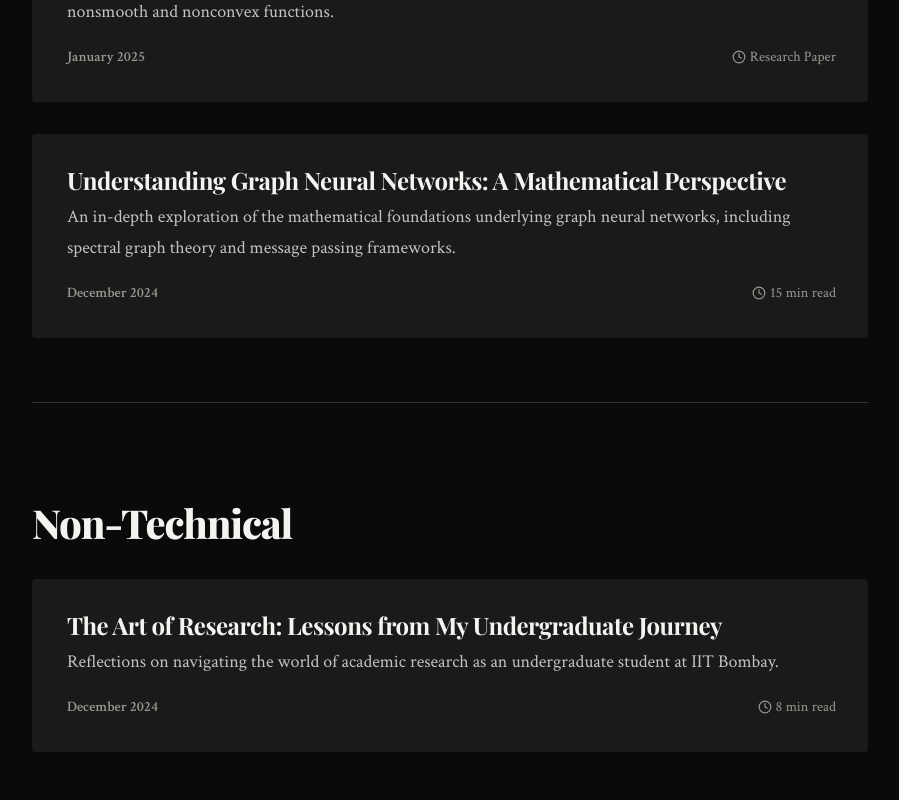
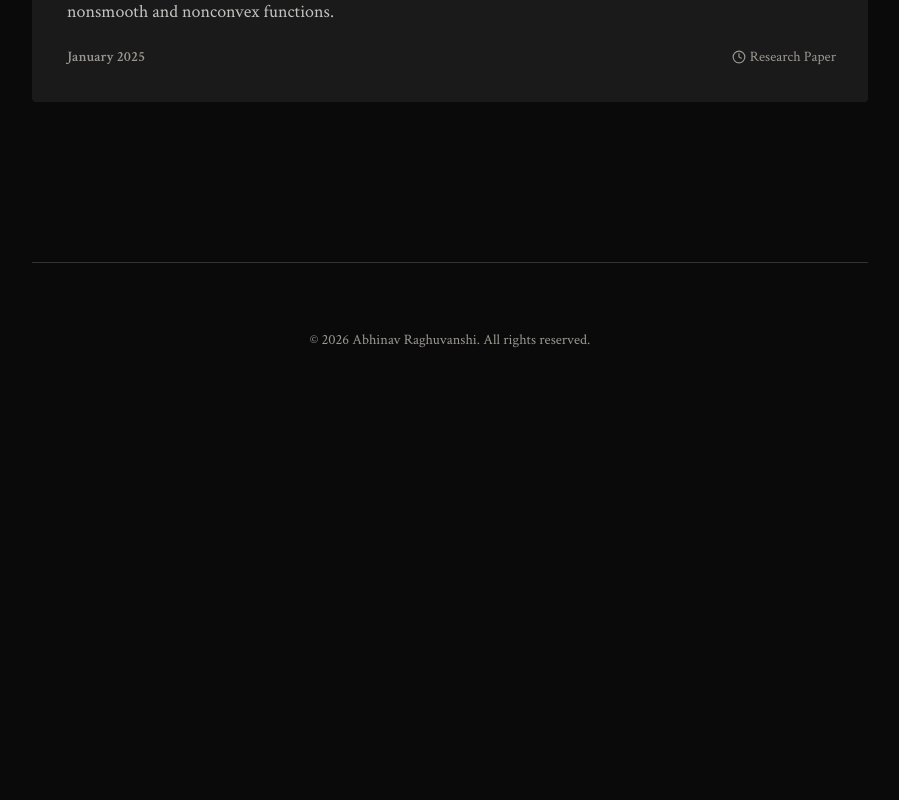
Before and after one commit to abhinavr11/abhinavr11.github.io, a React (Create React App) app in the folder frontend/: page /writings in a window 1280 px wide. Shown: the part 700-1500 px from the top of the page, without its empty margins (190-1089 px from the left). After the commit the page ends 1117 px from the top, so only its background shows below. Built offline with nearby package versions, Linux system fonts and the light colour scheme.

Commit message:
removed useless stuff

```diff
--- a/frontend/src/mock.js
+++ b/frontend/src/mock.js
@@ -174,74 +174,12 @@ export const portfolioData = {
       readTime: "Research Paper",
       isPdf: true,
       pdfUrl: `${publicUrl}/unconstrained_nonsmooth_nonconvex_convergence.pdf`
-    },
-    {
-      id: "tech1",
-      title: "Understanding Graph Neural Networks: A Mathematical Perspective",
-      date: "December 2024",
-      excerpt: "An in-depth exploration of the mathematical foundations underlying graph neural networks, including spectral graph theory and message passing frameworks.",
-      readTime: "15 min read"
     }
   ],
 
-  nonTechnicalWritings: [
-    {
-      id: "non1",
-      title: "The Art of Research: Lessons from My Undergraduate Journey",
-      date: "December 2024",
-      excerpt: "Reflections on navigating the world of academic research as an undergraduate student at IIT Bombay.",
-      readTime: "8 min read"
-    }
-  ],
+  nonTechnicalWritings: [],
 
   writingContent: {
-    tech1: {
-      title: "Understanding Graph Neural Networks: A Mathematical Perspective",
-      date: "December 2024",
-      content: `# Understanding Graph Neural Networks: A Mathematical Perspective
-
-## Introduction
-
-Graph Neural Networks (GNNs) have emerged as a powerful framework for learning on graph-structured data. In this article, we explore the mathematical foundations that make GNNs effective.
-
-## Spectral Graph Theory
-
-The foundation of many GNN architectures lies in spectral graph theory. Given a graph $G = (V, E)$ with adjacency matrix $A$, we define the graph Laplacian as:
-
-$$L = D - A$$
-
-where $D$ is the degree matrix. The normalized Laplacian is given by:
-
-$$\mathcal{L} = D^{-1/2}LD^{-1/2} = I - D^{-1/2}AD^{-1/2}$$
-
-## Message Passing Framework
-
-The core idea of GNNs is the message passing mechanism. For a node $v$ at layer $k$, the update rule can be written as:
-
-$$h_v^{(k+1)} = \sigma\left(W^{(k)} \sum_{u \in \mathcal{N}(v)} \frac{h_u^{(k)}}{\sqrt{d_u d_v}} + b^{(k)}\right)$$
-
-where $\mathcal{N}(v)$ represents the neighbors of node $v$, $d_v$ is the degree of node $v$, and $\sigma$ is an activation function.
-
-## Graph Convolutional Networks
-
-Graph Convolutional Networks (GCNs) apply the following layer-wise propagation rule:
-
-$$H^{(k+1)} = \sigma(\tilde{D}^{-1/2}\tilde{A}\tilde{D}^{-1/2}H^{(k)}W^{(k)})$$
-
-where $\tilde{A} = A + I$ includes self-loops, and $\tilde{D}$ is the corresponding degree matrix.
-
-## Convergence Properties
-
-An important consideration is the convergence behavior of GNNs. We can show that under certain conditions, the node embeddings converge to a stable representation:
-
-$$\lim_{k \to \infty} h_v^{(k)} = h_v^*$$
-
-This convergence is crucial for the expressiveness and stability of deep GNN architectures.
-
-## Conclusion
-
-Understanding the mathematical foundations of GNNs provides insights into their design and limitations. Future work should focus on addressing over-smoothing and improving the expressiveness of these models.`
-    },
     tech2: {
       title: "Optimization Algorithms for Large-Scale Systems",
       date: "November 2024",
@@ -284,35 +222,6 @@ where $w_{ij}$ are mixing weights between agents.
 ## Conclusion
 
 Efficient optimization algorithms are essential for scaling machine learning to real-world applications.`
-    },
-    non1: {
-      title: "The Art of Research: Lessons from My Undergraduate Journey",
-      date: "December 2024",
-      content: `# The Art of Research: Lessons from My Undergraduate Journey
-
-When I started my undergraduate studies at IIT Bombay, I had no idea what research really meant. Coming from a background focused on competitive exams and structured coursework, the open-ended nature of research was both exciting and terrifying.
-
-## Finding Your Direction
-
-The first and perhaps most important lesson I learned was that research is not about having all the answers—it's about asking the right questions. During my second year, I joined a project on reinforcement learning for spacecraft control. I spent weeks reading papers, trying to understand concepts that seemed impossibly complex.
-
-## Embracing Failure
-
-My early experiments failed. A lot. My first implementation of a PPO algorithm didn't converge. My second attempt was too slow. But each failure taught me something valuable. I learned to debug systematically, to question my assumptions, and to seek help when needed.
-
-## The Importance of Community
-
-One of the unexpected joys of research has been the community. Late-night discussions with lab mates, collaborative debugging sessions, and mentorship from senior researchers have shaped my journey as much as the actual research work.
-
-## Balancing Breadth and Depth
-
-Throughout my undergraduate years, I worked on projects spanning robotics, NLP, computer vision, and optimization. This breadth helped me develop a versatile toolkit, but it also taught me the importance of going deep in certain areas.
-
-## Looking Forward
-
-As I continue my research journey at TCS Research, I carry these lessons with me. Research is a marathon, not a sprint. It requires patience, curiosity, and resilience.
-
-To aspiring researchers: don't be afraid to start. Your first project doesn't have to be perfect. What matters is taking that first step and staying curious.`
     },
     non2: {
       title: "From Aerospace to Computer Science: A Branch Change Story",
--- a/frontend/src/pages/Writings.jsx
+++ b/frontend/src/pages/Writings.jsx
@@ -26,6 +26,7 @@ const Writings = () => {
       </section>
 
       {/* Technical Writings */}
+      {portfolioData.technicalWritings.length > 0 && (
         <section className="content-section">
           <h2 className="section-title">Technical</h2>
           <div className="section-content">
@@ -70,8 +71,10 @@ const Writings = () => {
             </div>
           </div>
         </section>
+      )}
 
       {/* Non-Technical Writings */}
+      {portfolioData.nonTechnicalWritings.length > 0 && (
         <section className="content-section">
           <h2 className="section-title">Non-Technical</h2>
           <div className="section-content">
@@ -116,6 +119,7 @@ const Writings = () => {
             </div>
           </div>
         </section>
+      )}
 
       {/* Footer */}
       <footer className="site-footer">
```
Lines whose indentation alone changed are shown as unchanged.
